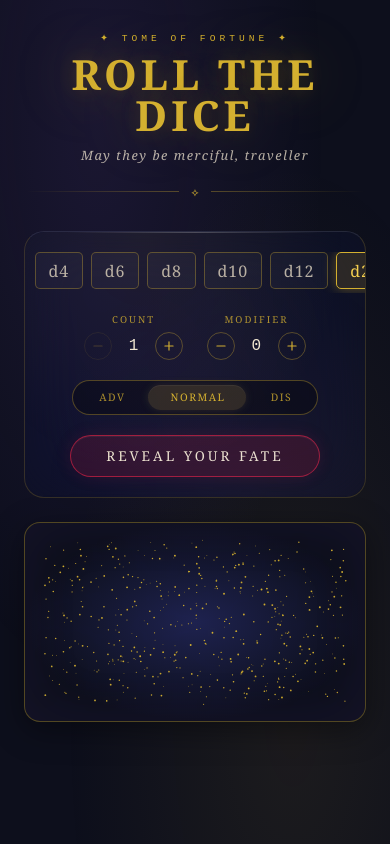
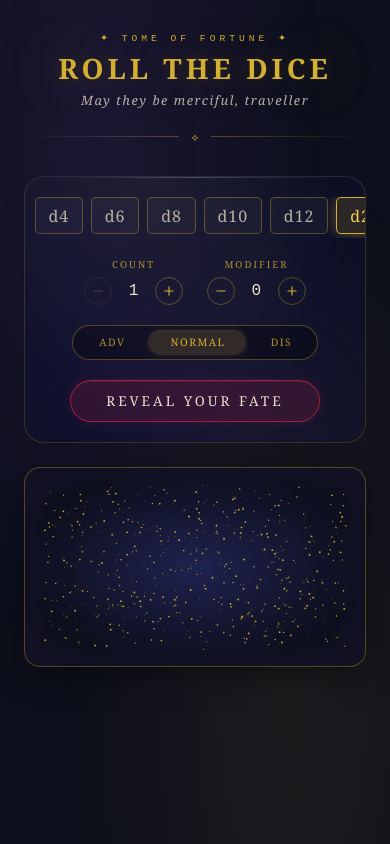
Before and after one commit to Nyarlat-hotep/dice-roller, a React (Vite) app: page / in a window 390 px wide. Built offline with nearby package versions, Linux system fonts and the light colour scheme.

Commit message:
mobile: reduce app title font size to 1.75rem

```diff
--- a/src/App.css
+++ b/src/App.css
@@ -95,3 +95,10 @@
   background: linear-gradient(90deg, transparent, rgba(255, 255, 255, 0.22), transparent);
   pointer-events: none;
 }
+
+@media screen and (max-width: 600px) {
+  .app-title {
+    font-size: 1.75rem;
+  }
+
+}
```
